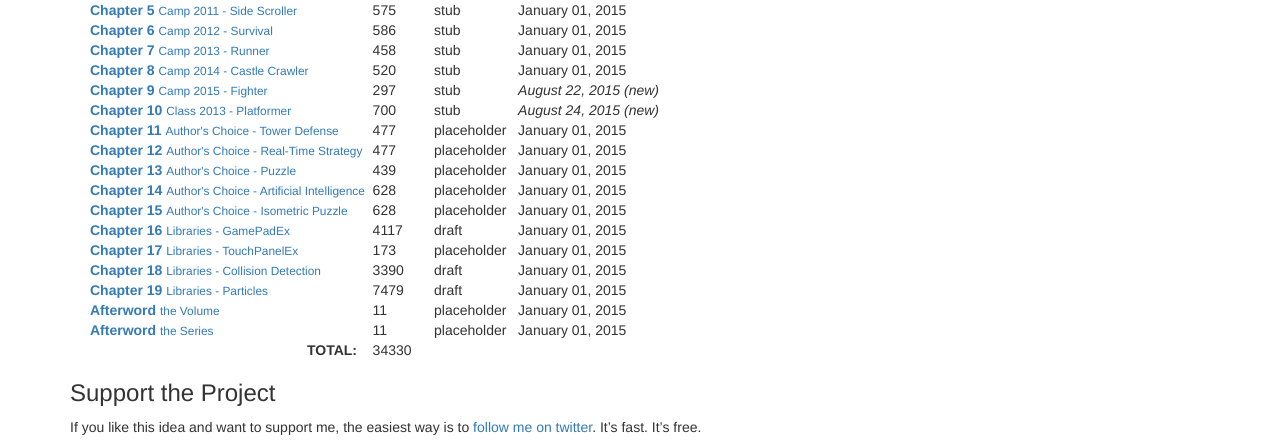
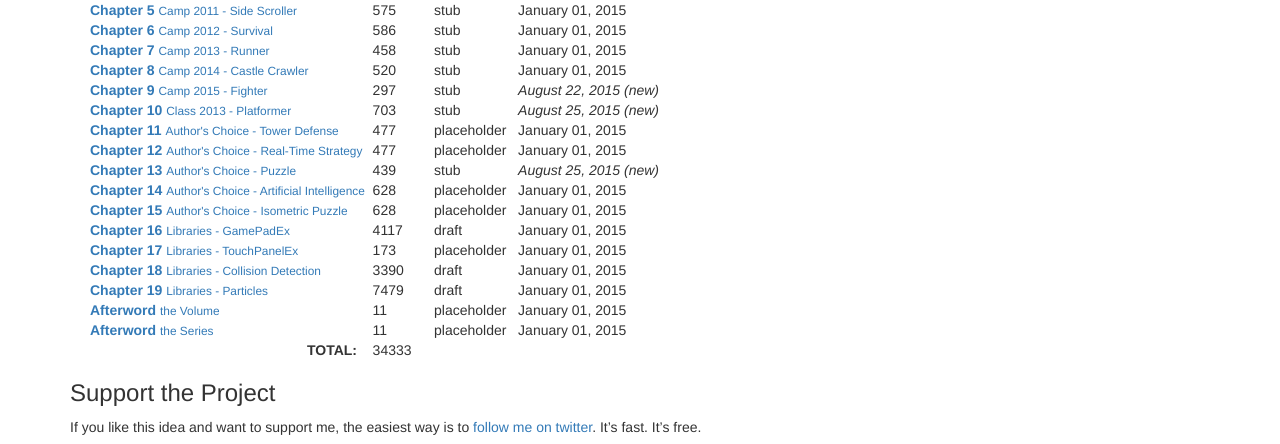
Before and after one commit to groundh0g/codetopia.com, a Jekyll site: the page built from book/codecamps/index.md, in a window 1280 px wide and 900 px high, scrolled down 539 px. Shown: the part 158-602 px from the top of the window. Built offline with Jekyll 4.4.1, drawn with Linux system fonts in a browser that asks for light colours; nearby versions of some CDN libraries; library files that are not in the unit come from our copies.

Commit message:
Edits to chapters 10 and 13.

```diff
--- a/book/codecamps/ch10-class2013-platformer.md
+++ b/book/codecamps/ch10-class2013-platformer.md
@@ -5,7 +5,7 @@
 tagline: "Class 2013 - Platformer"
 tags : []
 status: [stub]
-lastReviewedOn: "2015-08-24 00:00:00 -0500"
+lastReviewedOn: "2015-08-25 00:00:00 -0500"
 ---
 {% include JB/setup %}
 
--- a/book/codecamps/ch13-author-puzzle.md
+++ b/book/codecamps/ch13-author-puzzle.md
@@ -4,13 +4,14 @@
 title: "Chapter 13"
 tagline: "Author's Choice - Puzzle"
 tags : []
-status: [placeholder]
+status: [stub]
+lastReviewedOn: "2015-08-25 00:00:00 -0500"
 ---
 {% include JB/setup %}
 
 ## Overview
 
-Most game genres have a fairly narrow demographic to which they appeal. Typically, that demographic is young males. Puzzle games are one of those rare categories of games that cross gender and age barriers. Their simple, yet addictive game play seduces the casual gamer and the hard-core gamer alike. They even appeal to many people who wouldn’t consider themselves ‘‘gamers’’ at all. With a focus on problem solving, and having their roots in logic and math, puzzle games prove that simple games can be fun, even without a multi-million-dollar development budget or a big-name intellectual property license.
+Most game genres have a fairly narrow demographic to which they appeal. Typically, that demographic is young males. Puzzle games are one of those rare categories of games that cross gender and age barriers. Their simple, yet addictive game play seduces the casual gamer and the hard-core gamer alike. They even appeal to many people who wouldn’t consider themselves "gamers" at all. With a focus on problem solving, and having their roots in logic and math, puzzle games prove that simple games can be fun, even without a multi-million-dollar development budget or a big-name intellectual property license.
 
 By far, the most popular title in this genre is *Tetris*, created by Russian mathematician Alexey Pajitnov (Pazhitnov) in 1985. *Tetris*, and the many clones and variants that it has inspired, has found its way onto nearly every platform imaginable. Most recently, puzzle games have found new life on smartphones, introducing many people who may otherwise never have been exposed to their addictive game play. And a new generation of puzzle games like *Bejeweled*, *Candy Crush Saga*, *Cut the Rope*, and *Flow* are doing their part to entice new players with this genre’s broad appeal.
 
```
Also changed, not shown: other parts of book/codecamps/ch10-class2013-platformer.md (+1 -1 lines).
